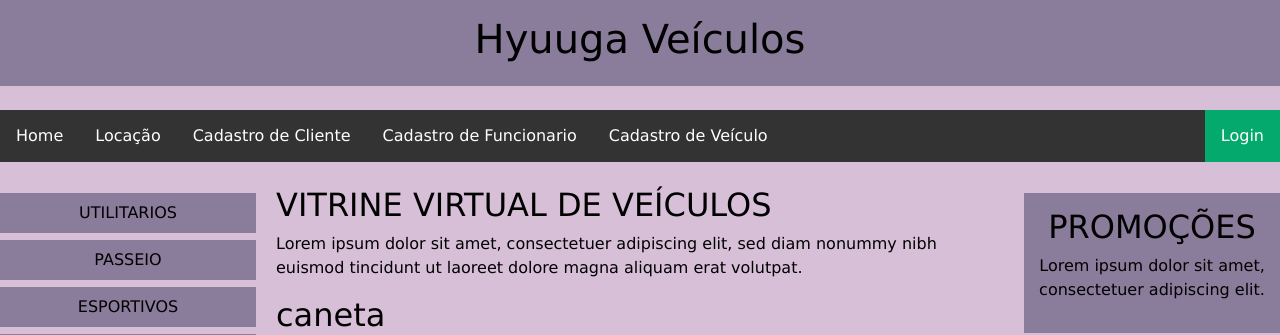
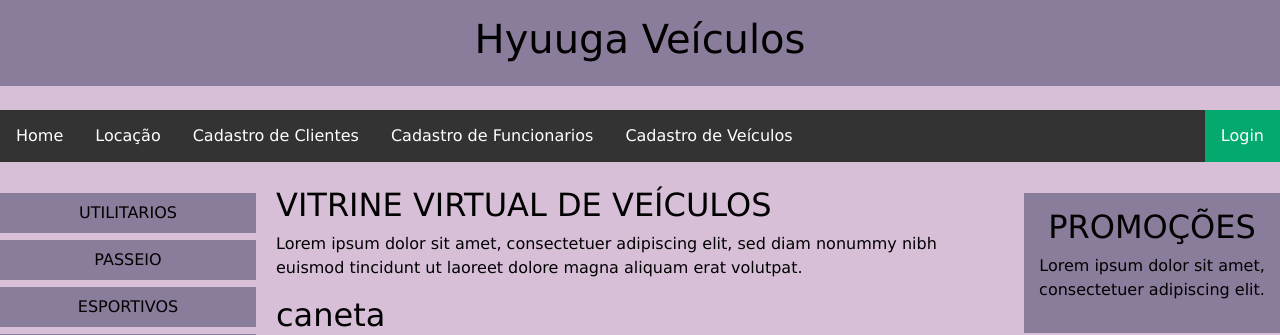
Before and after one commit to GiselyFernanda/Tarefa-avaliativa-de-DS, a PHP site: page / in a window 1280 px wide. Shown: the top 335 px of the page. Run offline with PHP 8.4, Linux system fonts and the light colour scheme; data comes from the database, SQL or seed files in the repository; some libraries are stand-ins or nearby versions.

Commit message:
Alterações

```diff
--- a/carrinho/index.php
+++ b/carrinho/index.php
@@ -18,9 +18,9 @@
 <ul>
   <li><a href="#home">Home</a></li>
   <li><a href="#news">Locação</a></li>
-  <li><a href="cadastrocliente.html">Cadastro de Cliente</a></li>
-  <li><a href="cadastrofuncionario.html">Cadastro de Funcionario</a></li>
-  <li><a href="cadastroveiculo.html">Cadastro de Veículo</a></li>
+  <li><a href="cadastrocliente.html">Cadastro de Clientes</a></li>
+  <li><a href="cadastrofuncionario.html">Cadastro de Funcionarios</a></li>
+  <li><a href="cadastroveiculo.html">Cadastro de Veículos</a></li>
   <li style="float:right"><a class="active" href="login.html">Login</a></li>
 </ul>
 <br>
```
